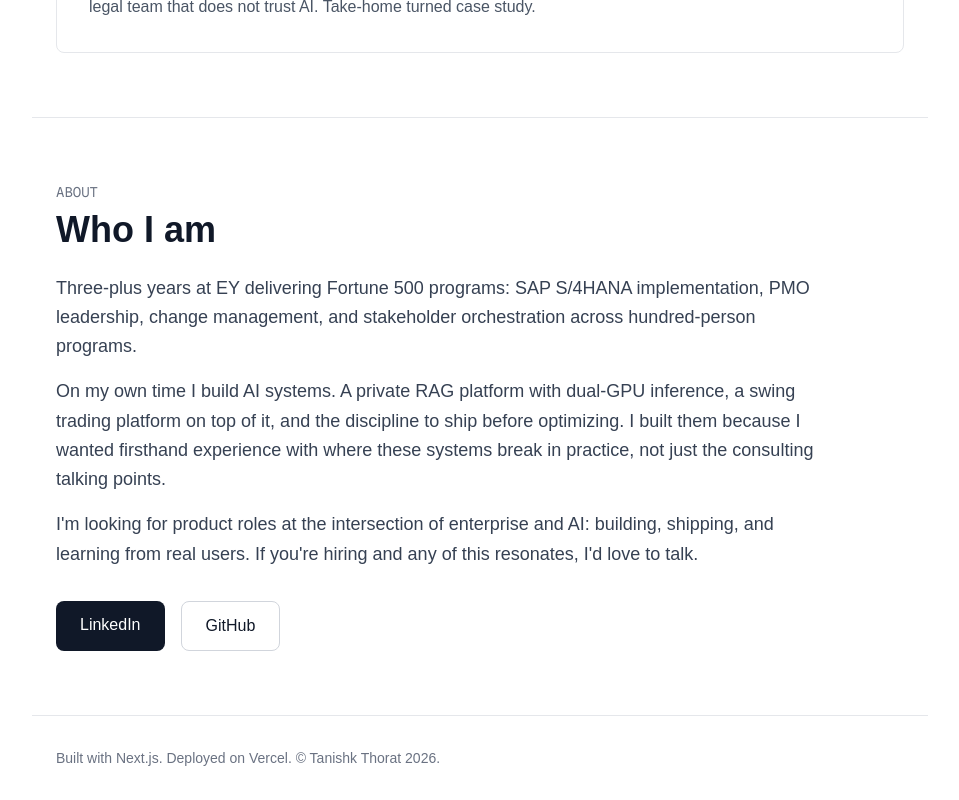
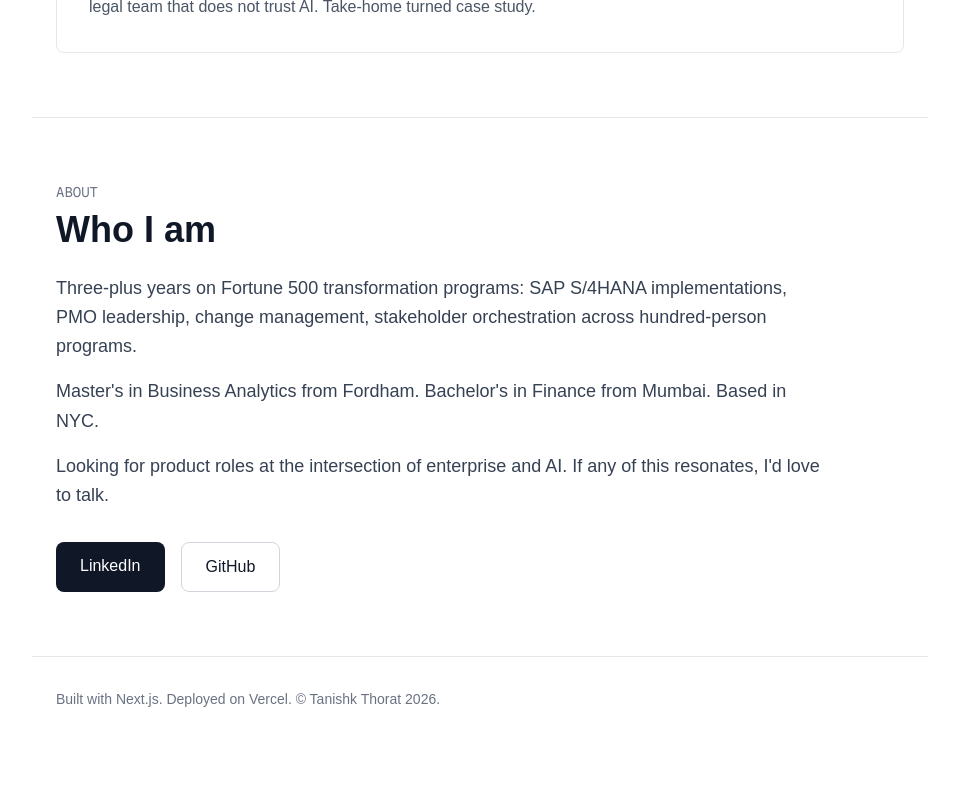
Before and after one commit to tanishkthorat/tanishk-portfolio, a Next.js app: page / in a window 1280 px wide. Shown: the part 1324-2124 px from the top of the page, without its empty margins (160-1119 px from the left). After the commit the page ends 2065 px from the top, so only its background shows below. Built offline with nearby package versions, Linux system fonts and the light colour scheme.

Commit message:
Tighten About section, remove duplication with hero

```diff
--- a/app/page.js
+++ b/app/page.js
@@ -72,9 +72,9 @@ export default function Home() {
         <p className="text-sm font-mono text-gray-500 mb-2">ABOUT</p>
         <h2 className="text-3xl md:text-4xl font-bold mb-6">Who I am</h2>
         <div className="space-y-4 text-lg text-gray-700 leading-relaxed max-w-3xl">
-          <p>Three-plus years at EY delivering Fortune 500 programs: SAP S/4HANA implementation, PMO leadership, change management, and stakeholder orchestration across hundred-person programs.</p>
-          <p>On my own time I build AI systems. A private RAG platform with dual-GPU inference, a swing trading platform on top of it, and the discipline to ship before optimizing. I built them because I wanted firsthand experience with where these systems break in practice, not just the consulting talking points.</p>
-          <p>I&apos;m looking for product roles at the intersection of enterprise and AI: building, shipping, and learning from real users. If you&apos;re hiring and any of this resonates, I&apos;d love to talk.</p>
+          <p>Three-plus years on Fortune 500 transformation programs: SAP S/4HANA implementations, PMO leadership, change management, stakeholder orchestration across hundred-person programs.</p>
+          <p>Master&apos;s in Business Analytics from Fordham. Bachelor&apos;s in Finance from Mumbai. Based in NYC.</p>
+          <p>Looking for product roles at the intersection of enterprise and AI. If any of this resonates, I&apos;d love to talk.</p>
         </div>
         <div className="mt-8 flex gap-4 flex-wrap">
           <a href="https://www.linkedin.com/in/tanishkthorat" target="_blank" rel="noopener noreferrer" className="px-6 py-3 bg-gray-900 text-white rounded-lg hover:bg-gray-700 transition">LinkedIn</a>
```
